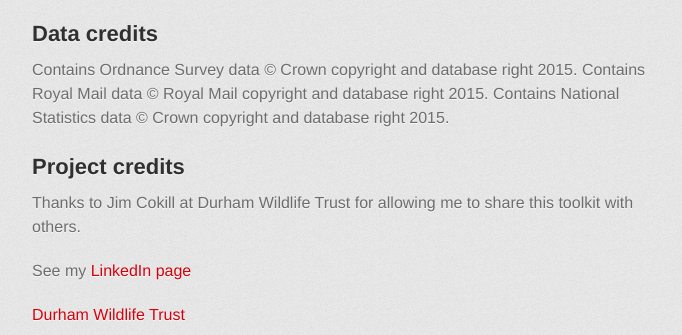
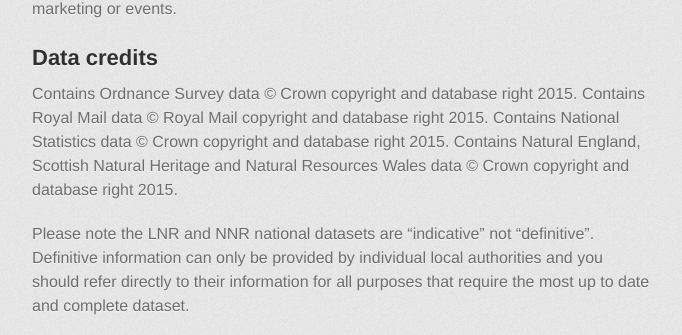
Before and after one commit to Jonathan-Winn/MembershipMap, a plain HTML site: page index.html in a window 1280 px wide. Shown: the part 1998-2333 px from the top of the page, without its empty margins (298-980 px from the left). Drawn offline with Linux system fonts and the light colour scheme; a web font is replaced by a local one.

Commit message:
Update index.html

```diff
--- a/index.html
+++ b/index.html
@@ -33,7 +33,7 @@
           <h1>
 <a id="what-does-it-do" class="anchor" href="#what-does-it-do" aria-hidden="true"><span class="octicon octicon-link"></span></a>What does it do?</h1>
 
-<p>This is a free Python Toolbox for use in ArcGIS 10.2.2. The tool was created by Jonathan Winn for Durham Wildlife Trust, but may be useful for other Wildlife Trusts, or similar membership based organizations. The tool is used to show the type and location of members on a map, along with the % of the local population that are members. Analysis then examines a series of travel distance zones around mapped nature reserves to show which reserves have the largest local populations and number of nearby members. Statistics are then compared between reserves, LNRs and NNRs.</p>
+<p>This is a free Python Toolbox for use in ArcGIS 10.2.2. The tool was created by Jonathan Winn for Durham Wildlife Trust, but may be useful for other Wildlife Trusts, or similar membership based organizations. The tool is used to show the type and location of members on a map, along with the % of the local population that are members. Analysis then examines a series of travel distance zones around mapped nature reserves to show which reserves have the largest local populations and number of nearby members. Statistics are then compared between reserves, local nature reserves (LNRs) and national nature reserves (NNRs).</p>
 
 <h1>
 <a id="who-would-use-the-toolbox" class="anchor" href="#who-would-use-the-toolbox" aria-hidden="true"><span class="octicon octicon-link"></span></a>Who would use the toolbox?</h1>
@@ -73,7 +73,8 @@
 <h2>
 <a id="data-credits" class="anchor" href="#data-credits" aria-hidden="true"><span class="octicon octicon-link"></span></a>Data credits</h2>
 
-<p>Contains Ordnance Survey data © Crown copyright and database right 2015. Contains Royal Mail data © Royal Mail copyright and database right 2015. Contains National Statistics data © Crown copyright and database right 2015.</p>
+<p>Contains Ordnance Survey data © Crown copyright and database right 2015. Contains Royal Mail data © Royal Mail copyright and database right 2015. Contains National Statistics data © Crown copyright and database right 2015. Contains Natural England, Scottish Natural Heritage and Natural Resources Wales data © Crown copyright and database right 2015. </p>
+<p> Please note the LNR and NNR national datasets are “indicative” not “definitive”. Definitive information can only be provided by individual local authorities and you should refer directly to their information for all purposes that require the most up to date and complete dataset.</p>
 
 <h2>
 <a id="project-credits" class="anchor" href="#project-credits" aria-hidden="true"><span class="octicon octicon-link"></span></a>Project credits</h2>
```
